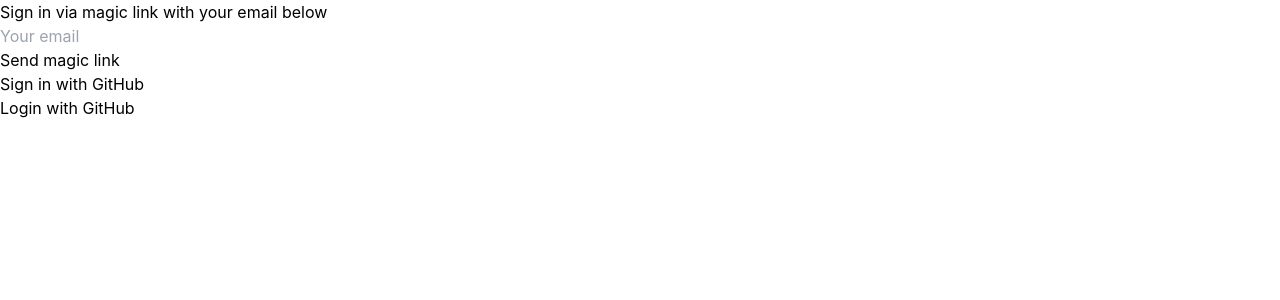
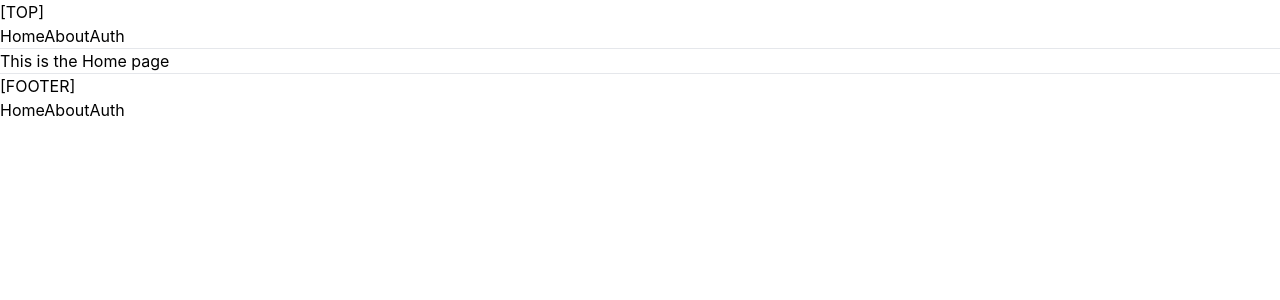
Before and after one commit to duggi/dougleedotco, a React (Vite) app: page / in a window 1280 px wide. Shown: the top 300 px of the page. Built offline with nearby package versions, Linux system fonts and the light colour scheme; no server answers.

Commit message:
Add React Router

```diff
--- a/index.html
+++ b/index.html
@@ -1,5 +1,8 @@
 <!DOCTYPE html>
 <html lang="en">
+
+
+
   <head>
     <meta charset="utf-8" />
     <link rel="icon" href="/favicon.ico" />
@@ -10,35 +13,18 @@
       content="Personal website of Doug Lee"
     />
     <link rel="apple-touch-icon" href="/logo192.png" />
-    <!--
-      manifest.json provides metadata used when your web app is installed on a
-      user's mobile device or desktop. See https://developers.google.com/web/fundamentals/web-app-manifest/
-    -->
     <link rel="manifest" href="/manifest.json" />
-    <!--
-      Notice the use of  in the tags above.
-      It will be replaced with the URL of the `public` folder during the build.
-      Only files inside the `public` folder can be referenced from the HTML.
-
-      Unlike "/favicon.ico" or "favicon.ico", "/favicon.ico" will
-      work correctly both with client-side routing and a non-root public URL.
-      Learn how to configure a non-root public URL by running `npm run build`.
-    -->
     <title>DougLeeDotCo</title>
   </head>
+
+
+
   <body>
     <noscript>You need to enable JavaScript to run this app.</noscript>
     <div id="root"></div>
-    <!--
-      This HTML file is a template.
-      If you open it directly in the browser, you will see an empty page.
+    <script type="module" src="/src/index.tsx"></script>
+  </body>
 
-      You can add webfonts, meta tags, or analytics to this file.
-      The build step will place the bundled scripts into the <body> tag.
 
-      To begin the development, run `npm start` or `yarn start`.
-      To create a production bundle, use `npm run build` or `yarn build`.
-    -->
-  <script type="module" src="/src/index.tsx"></script>
-  </body>
+
 </html>
--- a/package.json
+++ b/package.json
@@ -6,6 +6,7 @@
     "@supabase/supabase-js": "^2.39.1",
     "react": "^18.2.0",
     "react-dom": "^18.2.0",
+    "react-router-dom": "^6.22.3",
     "web-vitals": "^2.1.4"
   },
   "scripts": {
@@ -35,6 +36,7 @@
     "@testing-library/jest-dom": "^5.17.0",
     "@testing-library/react": "^13.4.0",
     "@testing-library/user-event": "^13.5.0",
+    "@vitejs/plugin-react": "^4.2.1",
     "autoprefixer": "^10.4.18",
     "postcss": "^8.4.35",
     "postcss-cssnext": "^3.1.1",
@@ -43,7 +45,6 @@
     "tailwindcss": "^3.4.1",
     "vite": "^5.1.5",
     "vite-plugin-eslint": "^1.8.1",
-    "vite-tsconfig-paths": "^4.3.1",
-    "@vitejs/plugin-react": "^4.2.1"
+    "vite-tsconfig-paths": "^4.3.1"
   }
 }
--- a/src/App.tsx
+++ b/src/App.tsx
@@ -1,35 +1,37 @@
-import 'App.css';
-import { useState, useEffect } from 'react';
-import { supabase } from 'lib/supabaseClient';
-import OtpAuth from 'components/authentication/OtpAuth'
-import GitHubAuth from 'components/authentication/GitHubAuth'
-import Profile from 'components/account/Profile'
+import React from 'react';
+import { BrowserRouter } from 'react-router-dom';
+import { Link } from 'react-router-dom';
+import { Routes, Route } from 'react-router-dom';
+
+import Home from 'pages/Home';
+import About from 'pages/About';
+import Auth from 'pages/Auth';
+
+import Top from 'components/shared/Top';
+import Footer from 'components/shared/Footer';
 
 
 
-export default function App() {
-  const [session, setSession] = useState(null);
-
-  useEffect(() => {
-    supabase.auth.getSession().then(({ data: { session } }) => {
-      setSession(session);
-    });
-
-    supabase.auth.onAuthStateChange((event, session) => {
-      setSession(session);
-    });
-  }, []);
+function App() {
+  return (
+    <div id="app">
+      <BrowserRouter>
+        <Top />
+        <hr/>
+        <div id="content">
+          <Routes>
+            <Route path="/" element={ <Home /> } />
+            <Route path="/about" element={ <About /> } />
+            <Route path="/auth" element={ <Auth /> } />
+          </Routes>
+        </div>
+        <hr />
+        <Footer />
+      </BrowserRouter>
+    </div>
+  )
+}
 
 
 
-  return (
-    <div>
-      {!session
-        ? <div>
-            <OtpAuth />
-            <GitHubAuth />
-          </div>
-        : <Profile key={session.user.id} session={session} />}
-    </div>
-  )
-}
+export default App;
--- /dev/null
+++ b/src/components/shared/Footer.tsx
@@ -0,0 +1,18 @@
+import { Link } from "react-router-dom";
+
+
+
+function Footer() {
+  return (
+    <div id="navlinks">
+      <h1>[FOOTER]</h1>
+      <Link to="/">Home</Link>
+      <Link to="/about">About</Link>
+      <Link to="/auth">Auth</Link>
+    </div>
+  )
+}
+
+
+
+export default Footer;
--- /dev/null
+++ b/src/components/shared/Top.tsx
@@ -0,0 +1,18 @@
+import { Link } from "react-router-dom";
+
+
+
+function Top() {
+  return (
+    <div id="navlinks">
+      <h1>[TOP]</h1>
+      <Link to="/">Home</Link>
+      <Link to="/about">About</Link>
+      <Link to="/auth">Auth</Link>
+    </div>
+  )
+}
+
+
+
+export default Top;
--- a/src/index.tsx
+++ b/src/index.tsx
@@ -1,17 +1,12 @@
 import React from 'react';
 import ReactDOM from 'react-dom/client';
-import './index.css';
-import App from './App';
-import reportWebVitals from './reportWebVitals';
+import App from 'App.jsx';
+import 'index.css';
 
-const root = ReactDOM.createRoot(document.getElementById('root'));
-root.render(
+
+
+ReactDOM.createRoot(document.getElementById('root')).render(
   <React.StrictMode>
     <App />
   </React.StrictMode>
 );
-
-// If you want to start measuring performance in your app, pass a function
-// to log results (for example: reportWebVitals(console.log))
-// or send to an analytics endpoint. Learn more: https://bit.ly/CRA-vitals
-reportWebVitals();
--- a/src/lib/supabaseClient.ts
+++ b/src/lib/supabaseClient.ts
@@ -1,8 +1,6 @@
-import { createClient } from "@supabase/supabase-js";
+import { createClient } from '@supabase/supabase-js';
 
 export const supabase = createClient(
-  //"https://bfksrkisrcqyxiebjsiw.supabase.co",
-  //"eyJhbGciOiJIUzI1NiIsInR5cCI6IkpXVCJ9.eyJpc3MiOiJzdXBhYmFzZSIsInJlZiI6ImJma3Nya2lzcmNxeXhpZWJqc2l3Iiwicm9sZSI6ImFub24iLCJpYXQiOjE3MDI5OTk2MTQsImV4cCI6MjAxODU3NTYxNH0.DU6Z-EZ8aA1OTDHvU8FglhRQC9AAudgH-luOMy5cN8M"
   import.meta.env.VITE_APP_SUPABASE_URL,
   import.meta.env.VITE_APP_SUPABASE_ANON_KEY
 );
--- /dev/null
+++ b/src/pages/About.tsx
@@ -0,0 +1,11 @@
+function About() {
+  return (
+    <div>
+      <h1>This is the About page</h1>
+    </div>
+  );
+}
+
+
+
+export default About;
--- /dev/null
+++ b/src/pages/Auth.tsx
@@ -0,0 +1,38 @@
+import { useState, useEffect } from 'react';
+import { supabase } from 'lib/supabaseClient';
+import OtpAuth from 'components/authentication/OtpAuth';
+import GitHubAuth from 'components/authentication/GitHubAuth';
+import Profile from 'components/account/Profile';
+
+
+
+function Auth() {
+  const [session, setSession] = useState(null);
+
+  useEffect(() => {
+    supabase.auth.getSession().then(({ data: { session } }) => {
+      setSession(session);
+    });
+
+    supabase.auth.onAuthStateChange((event, session) => {
+      setSession(session);
+    });
+  }, []);
+
+
+
+  return (
+    <div>
+      {!session
+        ? <div>
+            <OtpAuth />
+            <GitHubAuth />
+          </div>
+        : <Profile key={session.user.id} session={session} />}
+    </div>
+  )
+}
+
+
+
+export default Auth;
--- /dev/null
+++ b/src/pages/Home.tsx
@@ -0,0 +1,11 @@
+function Home() {
+  return (
+    <div>
+      <h1>This is the Home page</h1>
+    </div>
+  )
+}
+
+
+
+export default Home;
```
Also changed, not shown: 1 other file (tests, documents, lock files or other folders).
